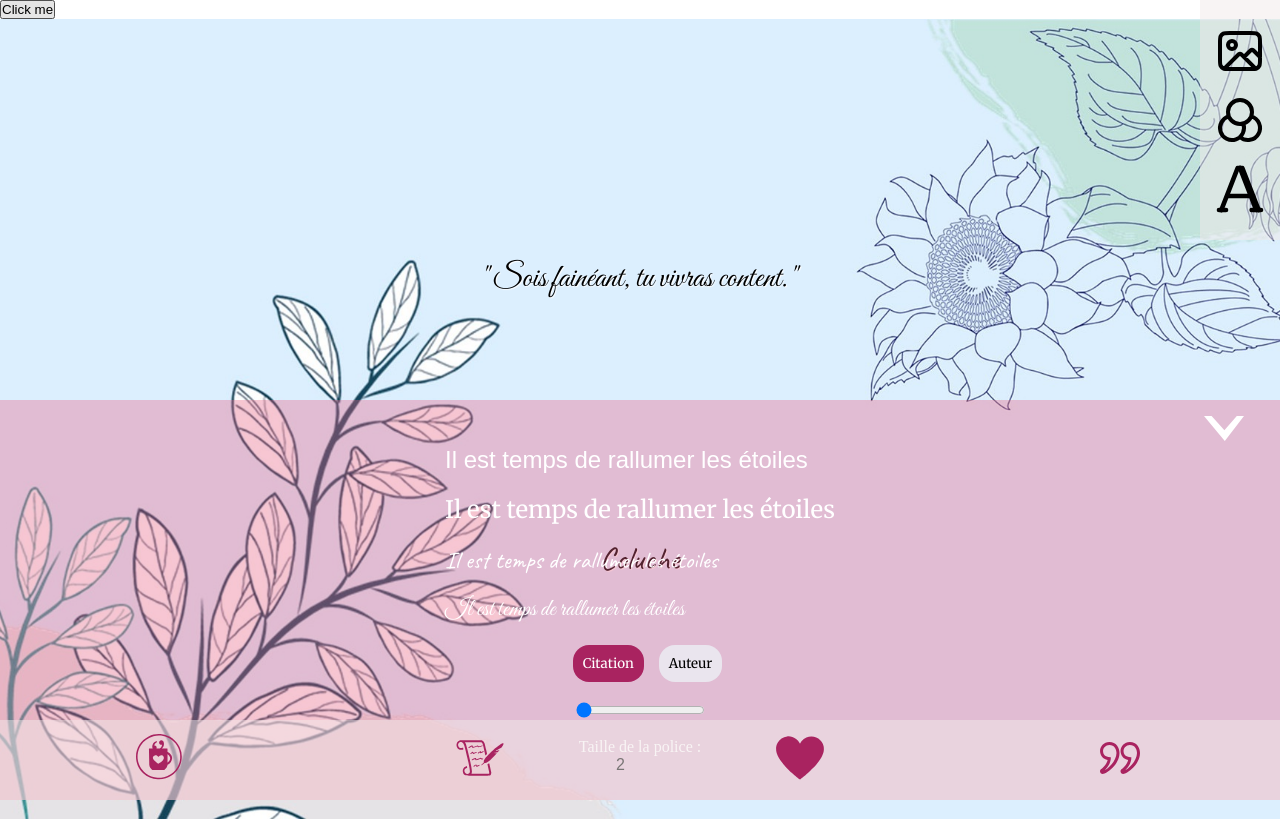
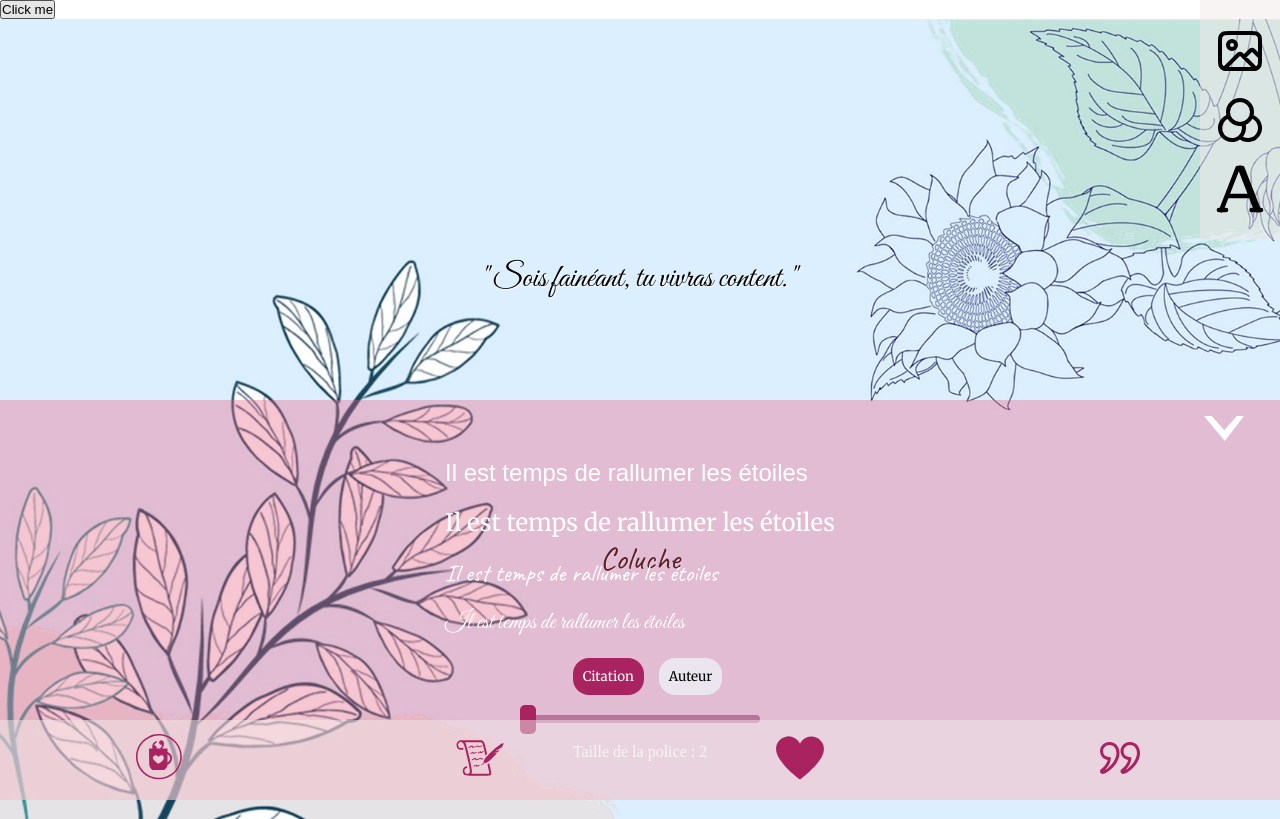
Before and after one commit to jneda/mpp-next, a Next.js app: page /editor in a window 1280 px wide. Both pictures are taken after a click on the icon 1240 px from the left and 189 px from the top of the page. Built offline with nearby package versions, Linux system fonts and the light colour scheme; a web font is replaced by a local one.

Commit message:
modify custom range

```diff
--- a/src/components/QuoteEditor/Editors/Editor.module.css
+++ b/src/components/QuoteEditor/Editors/Editor.module.css
@@ -73,12 +73,47 @@
   cursor: default;
 }
 
+/*Range Reset*/
 .range {
-  margin: 20px;
+  -webkit-appearance: none;
+   appearance: none;
+   background: transparent;
+   cursor: pointer;
+   width: 15rem;
+   margin: 20px;
+   display: inherit;
+   transition: all ease-in-out 0.05s
+}
+
+/* Removes default focus */
+.range:focus {
+ outline: none;
+}
+
+.range::-webkit-slider-runnable-track {
+  background-color: #b8739d;
+  border-radius: 0.5rem;
+  height: 0.5rem;
+  transition: all ease-in-out 0.05s
+}
+
+/* slider thumb */
+.range::-webkit-slider-thumb {
+  -webkit-appearance: none; /* Override default look */
+   appearance: none;
+   margin-top: -10px; /* Centers thumb on the track */
+
+   /*custom styles*/
+   background: #A92360;
+   height: 1.8rem;
+   width: 1rem;
+   border-radius: 5px;
+   transition: all ease-in-out 0.05s
 }
 
 .labelRange {
-  width: 3em;
+  text-align: center;
+  width: 10em;
   font-size: 1em;
   border: none;
   background-color: transparent;
--- a/src/components/QuoteEditor/Editors/FontEditor.jsx
+++ b/src/components/QuoteEditor/Editors/FontEditor.jsx
@@ -88,12 +88,11 @@ export default function FontEditor(props) {
           <button className={`${fonts.merriweather.className} ${styles.selectedBtn}`}  id="author" disabled={selectedText == "author"} onClick={selectText}>Auteur</button>
         </div>
         <div  className={`${styles.sizePolice}`}>
-          <input type="range" className={styles.range} id="fontSize-range" name="fontSize-range" min="2" max="5" defaultValue="2" onInput={(event) => {
+          <input type="range"step="0.1" className={styles.range} id="fontSize-range" name="fontSize-range" min="2" max="5" defaultValue="2" onInput={(event) => {
             handleFontSizeChange(event);
             handleFontRange(event);
           }}/>
-          <label htmlFor="fontSize-range">Taille de la police :</label>
-          <input type="text"className={styles.labelRange} id="display-fontSize-range" value={fontSize} readOnly/>
+          <label className={styles.labelRange} htmlFor="fontSize-range">{`Taille de la police : ${fontSize}`}</label>
         </div>
     </div>
   );
```
